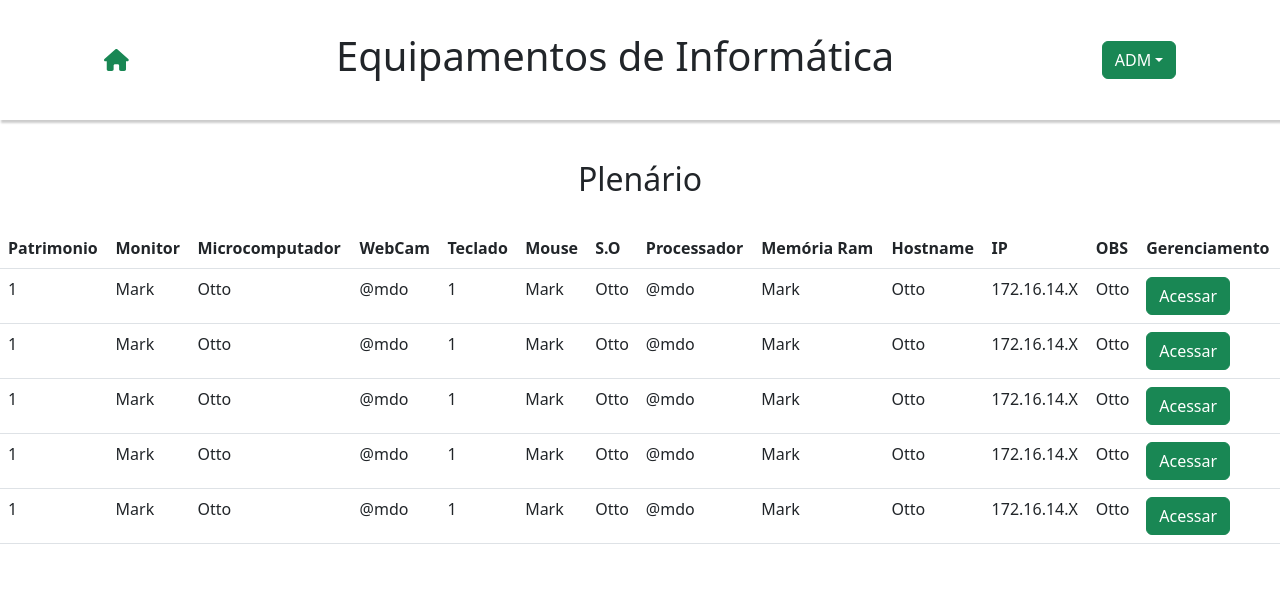
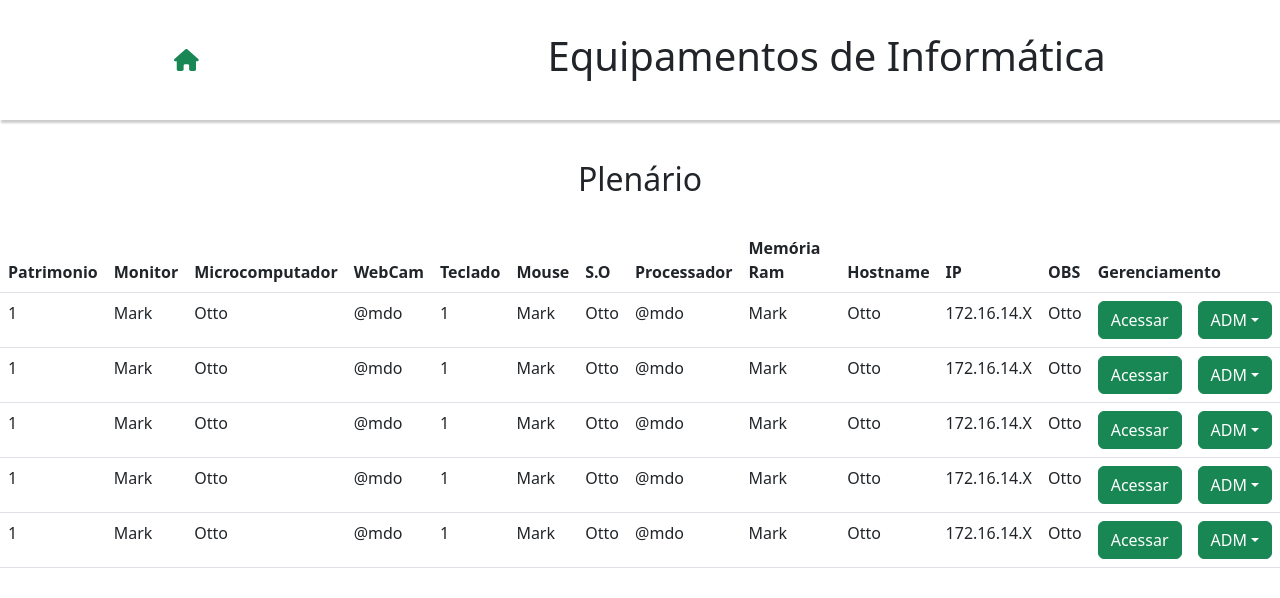
Before and after one commit to fabiovasques87/controleMaquinasJmu, a React (Create React App) app: page /Plenario in a window 1280 px wide. Shown: the top 598 px of the page. Built offline with nearby package versions, Linux system fonts and the light colour scheme.

Commit message:
ajustado botoes

```diff
--- a/src/App.tsx
+++ b/src/App.tsx
@@ -6,8 +6,7 @@ import Style  from './styles.module.css';
 import React from 'react';
 import { FontAwesomeIcon } from '@fortawesome/react-fontawesome';
 import {  faHouse } from '@fortawesome/free-solid-svg-icons';
-import Dropdown from 'react-bootstrap/Dropdown';
-import DropdownButton from 'react-bootstrap/DropdownButton';
+
 
 const App = () =>{
 
@@ -19,9 +18,6 @@ const App = () =>{
       <div className={Style.header}>
       <Link to={'/'} className={Style.iconHouse}><FontAwesomeIcon icon={faHouse}  /> </Link>
       <h1 className={Style.textHeader}>Equipamentos de Informática</h1>
-          <DropdownButton id="dropdown-item-button"   variant="success" title="ADM">
-            <Link to={'/editarItens'} className={Style.editarItens}><Dropdown.ItemText >Gerenciar itens</Dropdown.ItemText></Link>
-          </DropdownButton>
       </div>
 
 
--- a/src/pages/Plenario.tsx
+++ b/src/pages/Plenario.tsx
@@ -3,6 +3,8 @@ import { Button } from "react-bootstrap";
 import planta from '../assets/planta.jpg';
 import style from '../styles.module.css';
 import Table from 'react-bootstrap/Table';
+import Dropdown from 'react-bootstrap/Dropdown';
+import DropdownButton from 'react-bootstrap/DropdownButton';
 
 export const Plenario =() =>{
 
@@ -26,7 +28,7 @@ export const Plenario =() =>{
                             <th>Hostname</th>
                             <th>IP</th>
                             <th>OBS</th>
-                            <th>Gerenciamento</th>
+                            <th colSpan={2}>Gerenciamento</th>
                             </tr>
                         </thead>
                         <tbody>
@@ -44,6 +46,11 @@ export const Plenario =() =>{
                             <td>172.16.14.X</td>
                             <td>Otto</td>
                             <td><Link to={'/escrivao'} ><button className={"btn btn-success"} >Acessar </button> </Link></td>
+                            <td>
+                                 <DropdownButton id="dropdown-item-button"   variant="success" title="ADM">
+                                    <Link to={'/editarItens'} className={style.editarItens}><Dropdown.ItemText >Gerenciar itens</Dropdown.ItemText></Link>
+                                </DropdownButton>
+                            </td>
                             </tr>
                             <tr>
                             <td>1</td>
@@ -59,6 +66,11 @@ export const Plenario =() =>{
                             <td>172.16.14.X</td>
                             <td>Otto</td>
                             <td><Link to={'/escrivao'} ><button className={"btn btn-success"} >Acessar </button> </Link></td>
+                            <td>
+                                 <DropdownButton id="dropdown-item-button"   variant="success" title="ADM">
+                                    <Link to={'/editarItens'} className={style.editarItens}><Dropdown.ItemText >Gerenciar itens</Dropdown.ItemText></Link>
+                                </DropdownButton>
+                            </td>
                             </tr>
                             <tr>
                             <td>1</td>
@@ -74,6 +86,11 @@ export const Plenario =() =>{
                             <td>172.16.14.X</td>
                             <td>Otto</td>
                             <td><Link to={'/escrivao'} ><button className={"btn btn-success"} >Acessar </button> </Link></td>
+                            <td>
+                                 <DropdownButton id="dropdown-item-button"   variant="success" title="ADM">
+                                    <Link to={'/editarItens'} className={style.editarItens}><Dropdown.ItemText >Gerenciar itens</Dropdown.ItemText></Link>
+                                </DropdownButton>
+                            </td>
                             </tr>
                             <tr>
                             <td>1</td>
@@ -89,6 +106,11 @@ export const Plenario =() =>{
                             <td>172.16.14.X</td>
                             <td>Otto</td>
                             <td><Link to={'/escrivao'} ><button className={"btn btn-success"} >Acessar </button> </Link></td>
+                            <td>
+                                 <DropdownButton id="dropdown-item-button"   variant="success" title="ADM">
+                                    <Link to={'/editarItens'} className={style.editarItens}><Dropdown.ItemText >Gerenciar itens</Dropdown.ItemText></Link>
+                                </DropdownButton>
+                            </td>
                             </tr>
                             <tr>
                             <td>1</td>
@@ -104,6 +126,11 @@ export const Plenario =() =>{
                             <td>172.16.14.X</td>
                             <td>Otto</td>
                             <td><Link to={'/escrivao'} ><button className={"btn btn-success"} >Acessar </button> </Link></td>
+                            <td>
+                                 <DropdownButton id="dropdown-item-button"   variant="success" title="ADM">
+                                    <Link to={'/editarItens'} className={style.editarItens}><Dropdown.ItemText >Gerenciar itens</Dropdown.ItemText></Link>
+                                </DropdownButton>
+                            </td>
                             </tr>
                         </tbody>
                     </Table>
```
